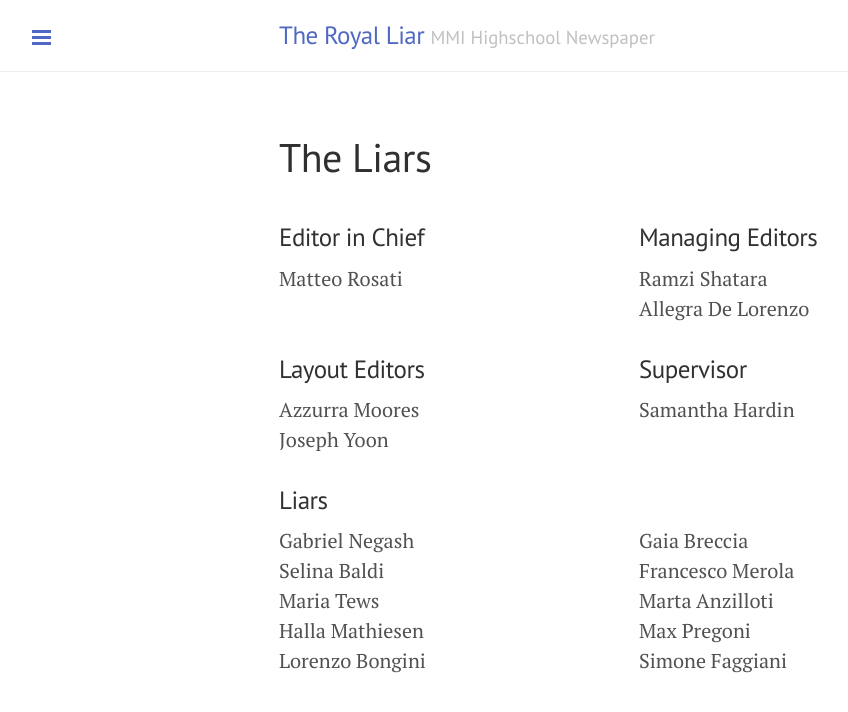
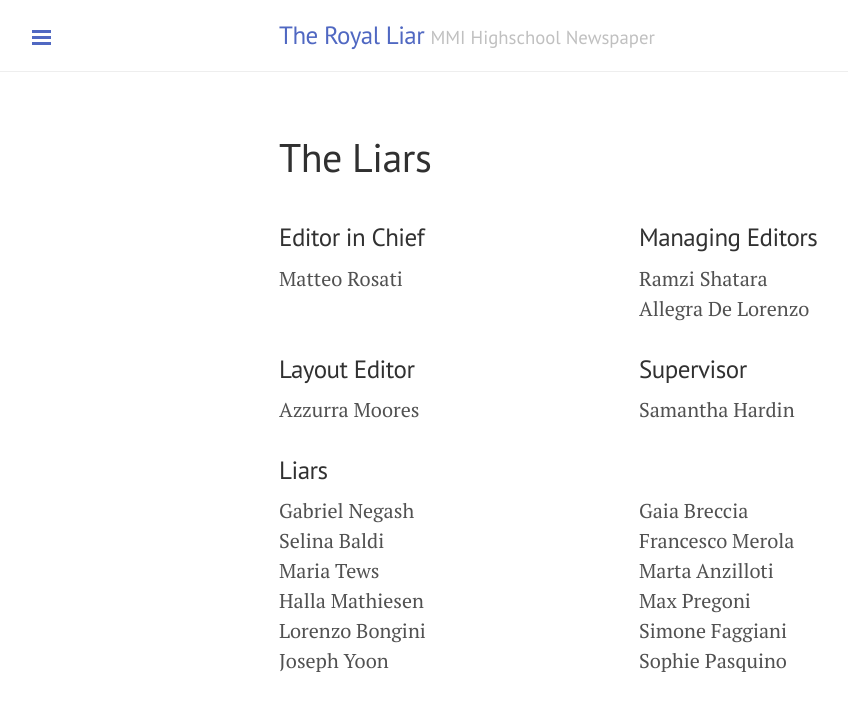
Before and after one commit to royalliar/royalliar.github.io, a Jekyll site: the page built from about.html, in a window 1280 px wide. Shown: the top 712 px of the page, without its empty margins (1-849 px from the left). Built offline with Jekyll 4.4.1, drawn with Linux system fonts in a browser that asks for light colours; Markdown is read by kramdown in place of the engine named in the settings.

Commit message:
Updated New Members

```diff
--- a/_config.yml
+++ b/_config.yml
@@ -23,6 +23,7 @@ author:
   email:             rl@marymountrome.com
 
 # Automatic Task
+include: [.nojekyll]
 exclude: [Rakefile, .travis.yml]
 
 # Plugins
--- a/about.html
+++ b/about.html
@@ -25,14 +25,11 @@ title: The Liars
   </tr>
   <!-- Second row -->
   <tr>
-    <td><h3>Layout Editors</h3></td>
+    <td><h3>Layout Editor</h3></td>
     <td><h3>Supervisor</h3></td>
   </tr>
   <tr>
-    <td>
-      Azzurra Moores<br>
-      Joseph Yoon
-    </td>
+    <td>Azzurra Moores</td>
     <td>Samantha Hardin</td>
   </tr>
   <!-- Third row -->
@@ -45,14 +42,16 @@ title: The Liars
       Selina Baldi<br>
       Maria Tews<br>
       Halla Mathiesen<br>
-      Lorenzo Bongini
+      Lorenzo Bongini<br>
+      Joseph Yoon
     </td>
     <td>
       Gaia Breccia<br>
       Francesco Merola<br>
       Marta Anzilloti<br>
       Max Pregoni<br>
-      Simone Faggiani
+      Simone Faggiani<br>
+      Sophie Pasquino
     </td>
   </tr>
 </table>
```
Also changed, not shown: .nojekyll (added), .travis.yml.
